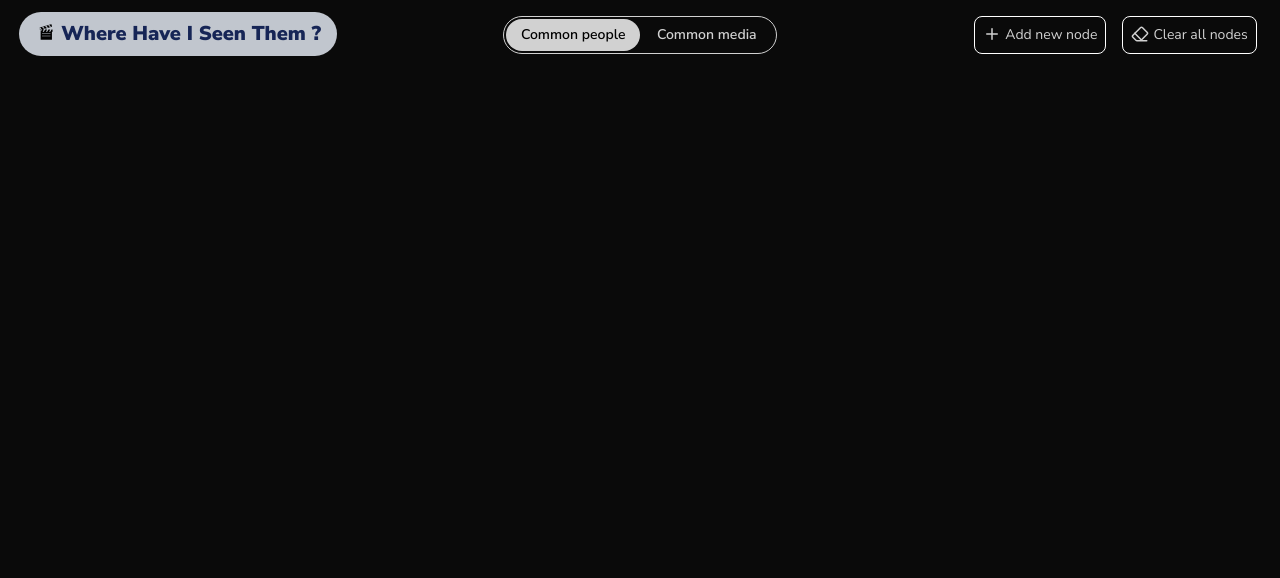
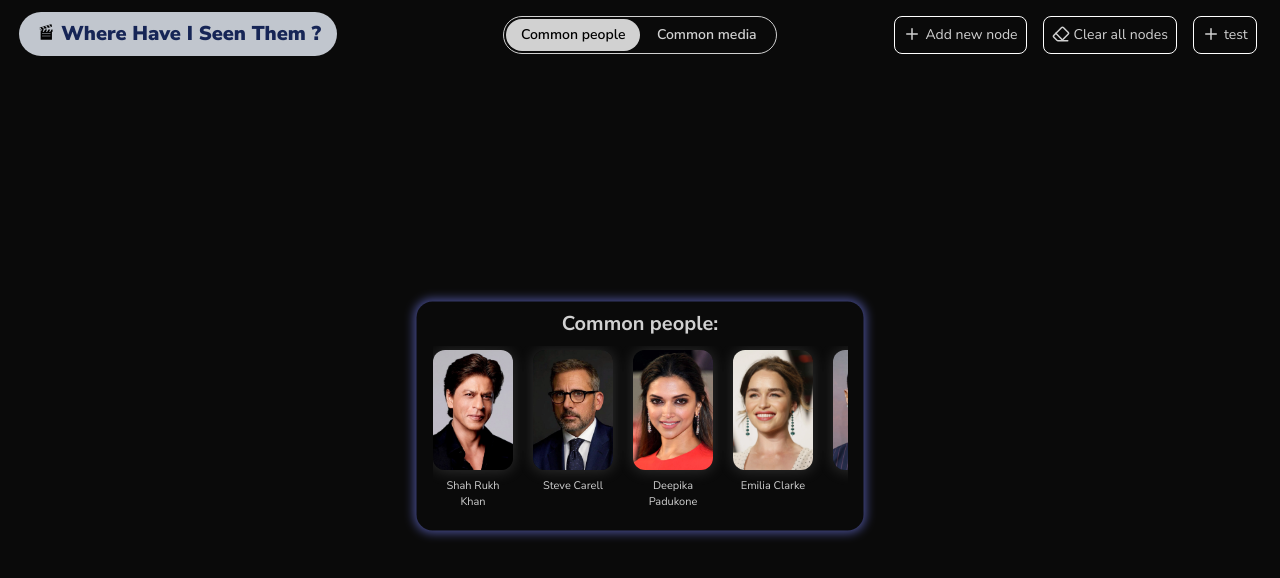
Before and after one commit to zarwaan/whist-graph, a React (Vite) app in the folder client/: page / in a window 1280 px wide. Shown: the top 578 px of the page. Built offline with nearby package versions, Linux system fonts and the light colour scheme.

Commit message:
Added central and common nodes

```diff
--- /dev/null
+++ b/client/src/components/CentralNode/CentralNode.tsx
@@ -0,0 +1,27 @@
+import { peopleSamples } from "@/temp/people.samples";
+import CommonNode from "./CommonNode";
+import { useViewContext } from "@/providers/ViewProvider";
+
+export default function CentralNode({}) {
+    const viewCtx = useViewContext();
+    return (
+        <div className="absolute bg-(--background-color) shadow-[0px_0px_10px_3px_rgb(198,210,255)]
+        shadow-indigo-400/50 w-fit max-w-45/100 rounded-2xl left-5/10 top-48/100 -translate-5/10
+        flex flex-center flex-col px-4 py-2 gap-2">
+            <div className="text-xl font-bold">
+                Common {viewCtx.view === "media" ? "media" : "people"}:
+            </div>
+            <div className="flex gap-5 overflow-x-auto custom-scroll pb-3 pt-1 w-full">
+                {
+                    peopleSamples.map((item) =>
+                            <CommonNode node={{...item, nodeId: ''+item.id}} key={item.id}/>
+                    )
+                }
+                <CommonNode node={{
+                    ...peopleSamples[0],
+                    nodeId: ''+peopleSamples[0].id
+                }} />
+            </div>
+        </div>
+    )
+}
--- /dev/null
+++ b/client/src/components/CentralNode/CommonNode.tsx
@@ -0,0 +1,16 @@
+import type { Node } from "@/providers/NodeProvider";
+import makeImageSource from "@/utils/makeImageSoruce";
+
+export default function CommonNode({node}: {node: Node}) {
+    return (
+        <div className="flex flex-col w-[5em] flex-shrink-0 gap-2">
+            <div>
+                <img src={makeImageSource(node.imagePath || "", "w185")} alt={node.title}
+                    className="rounded-xl shadow-[0px_1px_15px_rgba(200,200,200,0.2)]"/>
+            </div>
+            <div className="text-[11px]">
+                {node.title}
+            </div>
+        </div>
+    )
+}
--- a/client/src/components/NodeBox.tsx
+++ b/client/src/components/NodeBox.tsx
@@ -1,5 +1,6 @@
 import { useNodeContext } from "@/providers/NodeProvider";
 import Node from "./Node";
+import CentralNode from "./CentralNode/CentralNode";
 
 export default function NodeBox({}) {
     const nodectx = useNodeContext();
@@ -22,6 +23,7 @@ export default function NodeBox({}) {
                     )
                 })
             }
+            <CentralNode />
         </div>
     )
 }
--- a/client/src/components/NodeControlButton.tsx
+++ b/client/src/components/NodeControlButton.tsx
@@ -21,7 +21,7 @@ export default function NodeControlButton({role, test=false}: {role: "add" | "cl
                 newNum = 0;
             nodesCtx.addNode({
                 ...movieSamples[newNum % 6],
-                nodeId: newNum
+                nodeId: ''+num,
             });
             setNum(newNum+1);
         }
@@ -74,7 +74,7 @@ export default function NodeControlButton({role, test=false}: {role: "add" | "cl
                 ""
             }
             {
-                test ? "Add test" : role === "add" ? "Add new node" : role === "clear" ? "Clear all nodes" : ""
+                test ? "test" : role === "add" ? "Add new node" : role === "clear" ? "Clear all nodes" : ""
             }
         </motion.button>
     )
--- a/client/src/components/TitleBar/TitleBar.tsx
+++ b/client/src/components/TitleBar/TitleBar.tsx
@@ -15,7 +15,7 @@ export default function TitleBar({}) {
                 <div className="flex gap-2 w-fit">
                     <NodeControlButton role="add" />
                     <NodeControlButton role="clear"/>
-                    {/* <NodeControlButton role="add" test/> */}
+                    <NodeControlButton role="add" test/>
                 </div>
             </div>
         </div>
--- a/client/src/configs/shape.config.ts
+++ b/client/src/configs/shape.config.ts
@@ -1,7 +1,7 @@
 const obj1 = {
     1: {
         x: 50,
-        y: 46
+        y: 49
     },
 }
 
@@ -52,7 +52,7 @@ const obj5 = {
     },
     2: {
         x: obj4[2].x,
-        y: 46,
+        y: obj1[1].y,
     },
     3: {
         // x: ((obj2[2].x) * 5 / 6), // 100 - 8 - 8 / 3 * 2
@@ -66,7 +66,7 @@ const obj5 = {
     },
     5: {
         x: obj2[1].x,
-        y: 46
+        y: obj1[1].y
     }
 }
 
--- a/client/src/index.css
+++ b/client/src/index.css
@@ -81,6 +81,7 @@
 
 .custom-scroll::-webkit-scrollbar {
   width: 7px;
+  height: 7px;
 }
 
 .custom-scroll::-webkit-scrollbar-thumb {
--- a/client/src/providers/NodeProvider.tsx
+++ b/client/src/providers/NodeProvider.tsx
@@ -3,11 +3,11 @@ import type { Person } from "@/types/person";
 import { createContext, useContext, useState } from "react";
 
 export interface MediaNode extends Media {
-    nodeId: number | string
+    nodeId: string
 }
 
 export interface PersonNode extends Person {
-    nodeId: number | string
+    nodeId: string
 }
 
 export type Node = MediaNode | PersonNode
@@ -16,7 +16,7 @@ export type NodeList<T extends Node = Node> = Array<T>
 interface CurrentNodeView {
     nodeList: NodeList,
     addNode: (node: Node) => void,
-    removeNode: (id: number) => void,
+    removeNode: (id: string) => void,
     clearNodes: () => void,
 }
 
@@ -34,7 +34,7 @@ export default function NodeProvider({children}: {children: React.ReactNode}) {
         setNodeList(nl => [...nl,node]);
     }
 
-    const removeNode = (nodeId: number) => {
+    const removeNode = (nodeId: string) => {
         const updated = nodeList.filter(node => node.nodeId !== nodeId);
         setNodeList(updated);
     }
--- a/client/src/temp/movies.samples.ts
+++ b/client/src/temp/movies.samples.ts
@@ -13,42 +13,42 @@ export const movieSamples: Array<Media> = [
         id: 1,
         title: "Kill Bill Vol. 1",
         type: "movie",
-        imagePath: killbill,
+        imagePath: "~~~"+ killbill,
         year: '2003'
     },
     {
         id: 2,
         title: "Star Wars",
         type: "movie",
-        imagePath: starwars,
+        imagePath: "~~~"+ starwars,
         year: '1997'
     },
     {
         id: 3,
         title: "Pride and Prejudice",
         type: "movie",
-        imagePath: pandp,
+        imagePath: "~~~"+ pandp,
         year: '2005'
     },
     {
         id: 4,
         title: "Om Shanti Om",
         type: "movie",
-        imagePath: omshantiom,
+        imagePath: "~~~"+ omshantiom,
         year: '2008'
     },
     {
         id: 5,
         title: "The Lego Movie",
         type: "movie",
-        imagePath: thelegomovie,
+        imagePath: "~~~"+ thelegomovie,
         year: '2014'
     },
     {
         id: 6,
         title: "Laila Majnu",
         type: "movie",
-        imagePath: lailamajnu,
+        imagePath: "~~~"+ lailamajnu,
         year: '2018'
     }
 ]
--- a/client/src/temp/people.samples.ts
+++ b/client/src/temp/people.samples.ts
@@ -11,37 +11,37 @@ export const peopleSamples : Array<Person> = [
         id: 1,
         title: "Shah Rukh Khan",
         type: "person",
-        imagePath: srk
+        imagePath: "~~~"+ srk
     },
     {
         id: 2,
         title: "Steve Carell",
         type: "person",
-        imagePath: steve
+        imagePath: "~~~"+ steve
     },
     {
         id: 3,
         title: "Deepika Padukone",
         type: "person",
-        imagePath: deepika
+        imagePath: "~~~"+ deepika
     },
     {
         id: 4,
         title: "Emilia Clarke",
         type: "person",
-        imagePath: emilia
+        imagePath: "~~~"+ emilia
     },
     {
         id: 5,
         title: "Michael B. Jordan",
         type: "person",
-        imagePath: michael
+        imagePath: "~~~"+ michael
     },
     {
         id: 6,
         title: "Ryan Gosling",
         type: "person",
-        imagePath: ryan
+        imagePath: "~~~"+ ryan
     },
 
 ]
--- a/client/src/utils/makeImageSoruce.ts
+++ b/client/src/utils/makeImageSoruce.ts
@@ -10,6 +10,7 @@ type sizes =
     "original"
 
 export default function makeImageSource(imagePath: string, size: sizes ) {
+    if(imagePath.startsWith("~~~")) return imagePath.substring(3)
     if(imagePath === "") return noImg
     return `${import.meta.env.VITE_TMDB_IMAGE_URL_ROOT}/${size}${imagePath}`
 }
```
